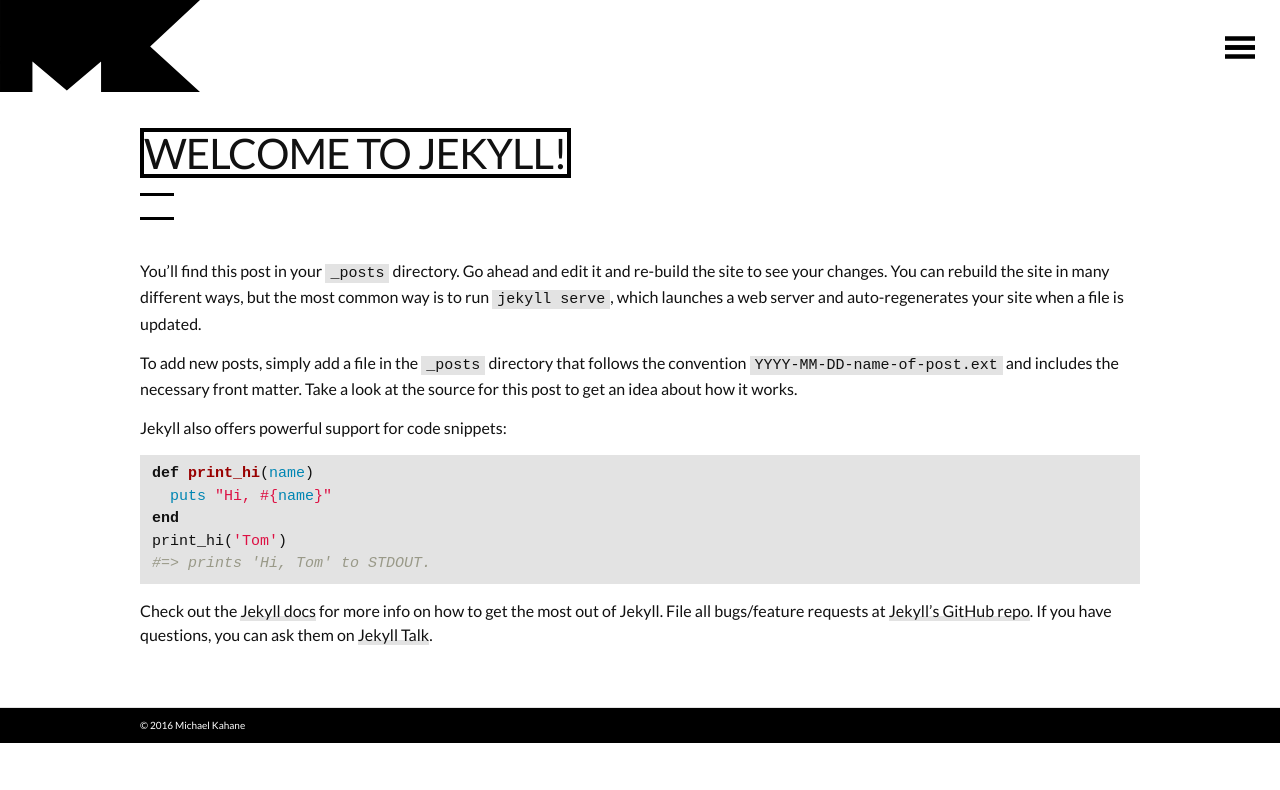
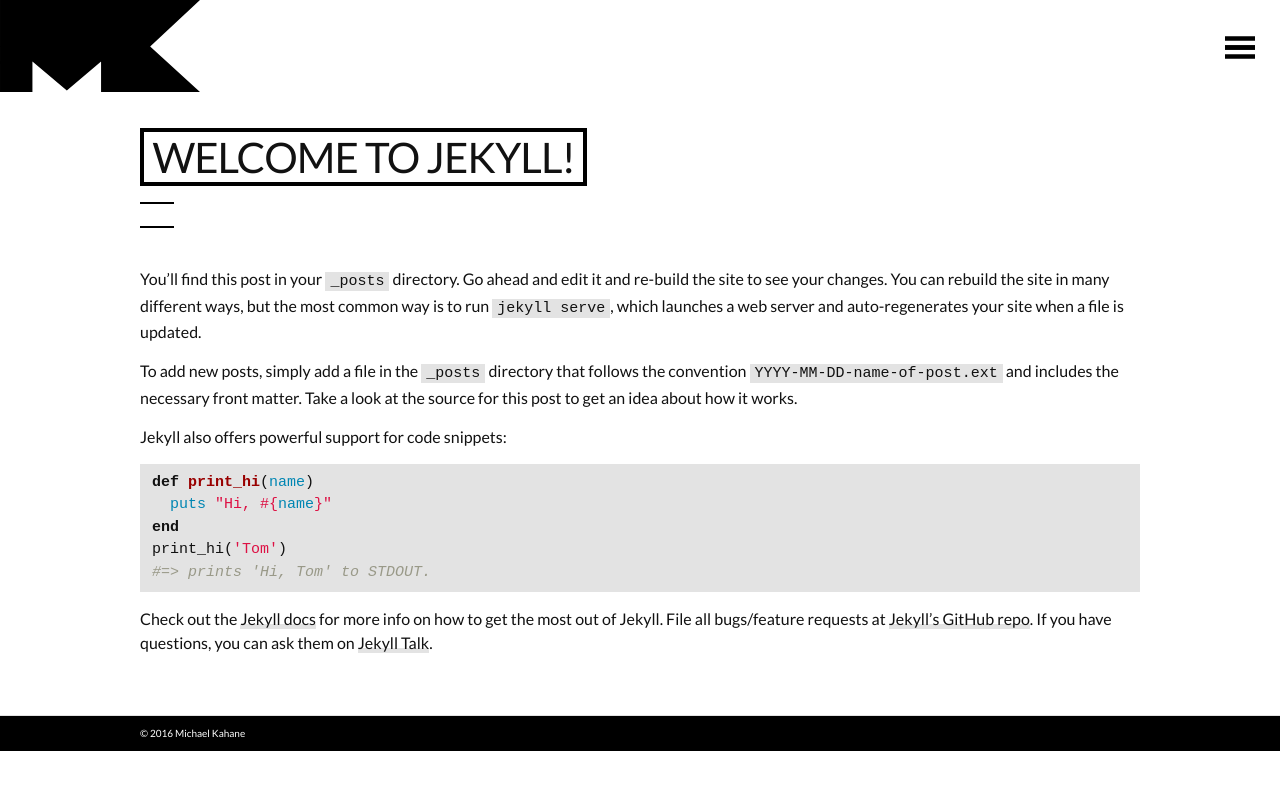
Before and after one commit to LordOfCorners/lordofcorners.github.io, a Jekyll site: the page built from _posts/2016-05-29-game-central-2.markdown, in a window 1280 px wide. Shown: the top 790 px of the page. Built offline with Jekyll 4.4.1, drawn with Linux system fonts in a browser that asks for light colours.

Commit message:
uncommented padding on post title

```diff
--- a/_sass/_layout.scss
+++ b/_sass/_layout.scss
@@ -267,7 +267,7 @@
 	letter-spacing: -1px;
 	line-height: 1;
 	margin-bottom: 3px;
-	// padding: 0.1em 0.2em;
+	padding: 0.1em 0.2em;
 	text-transform: uppercase;
 
 	@include media-query($on-laptop) {
```
